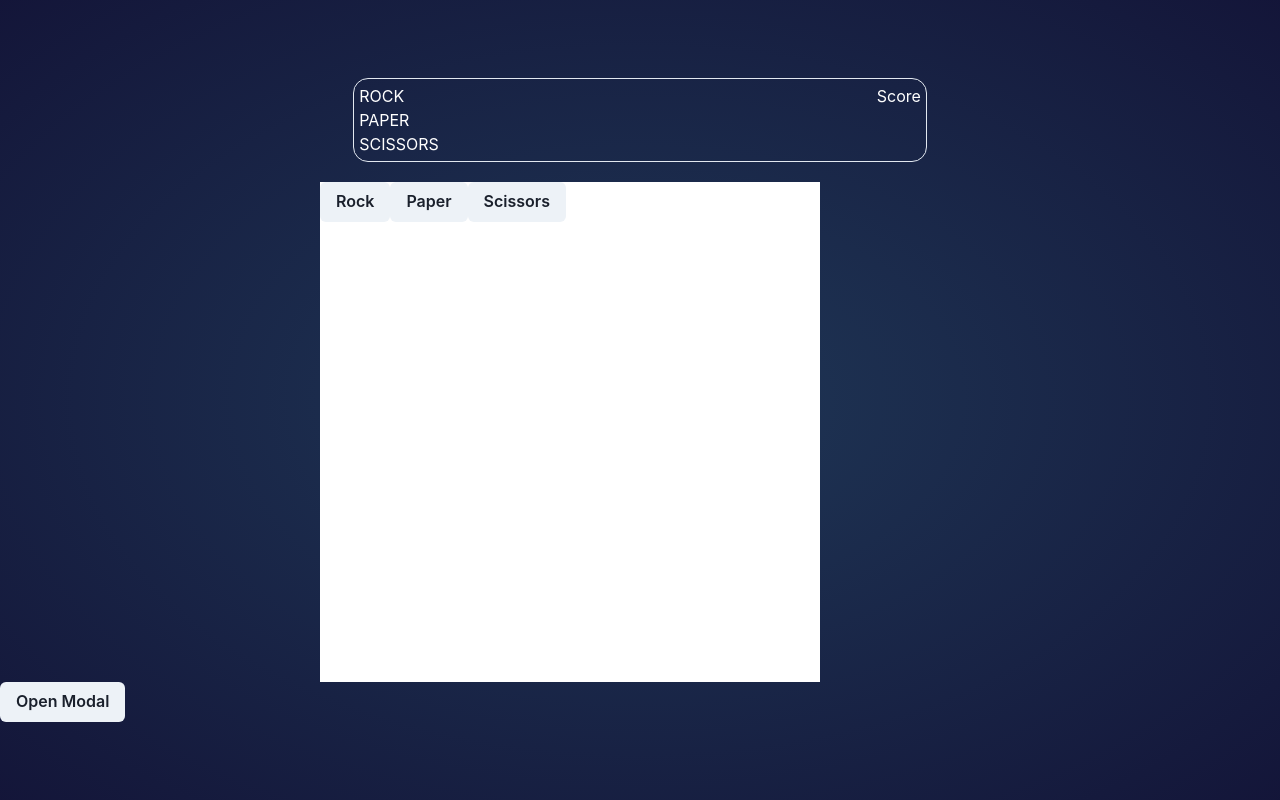
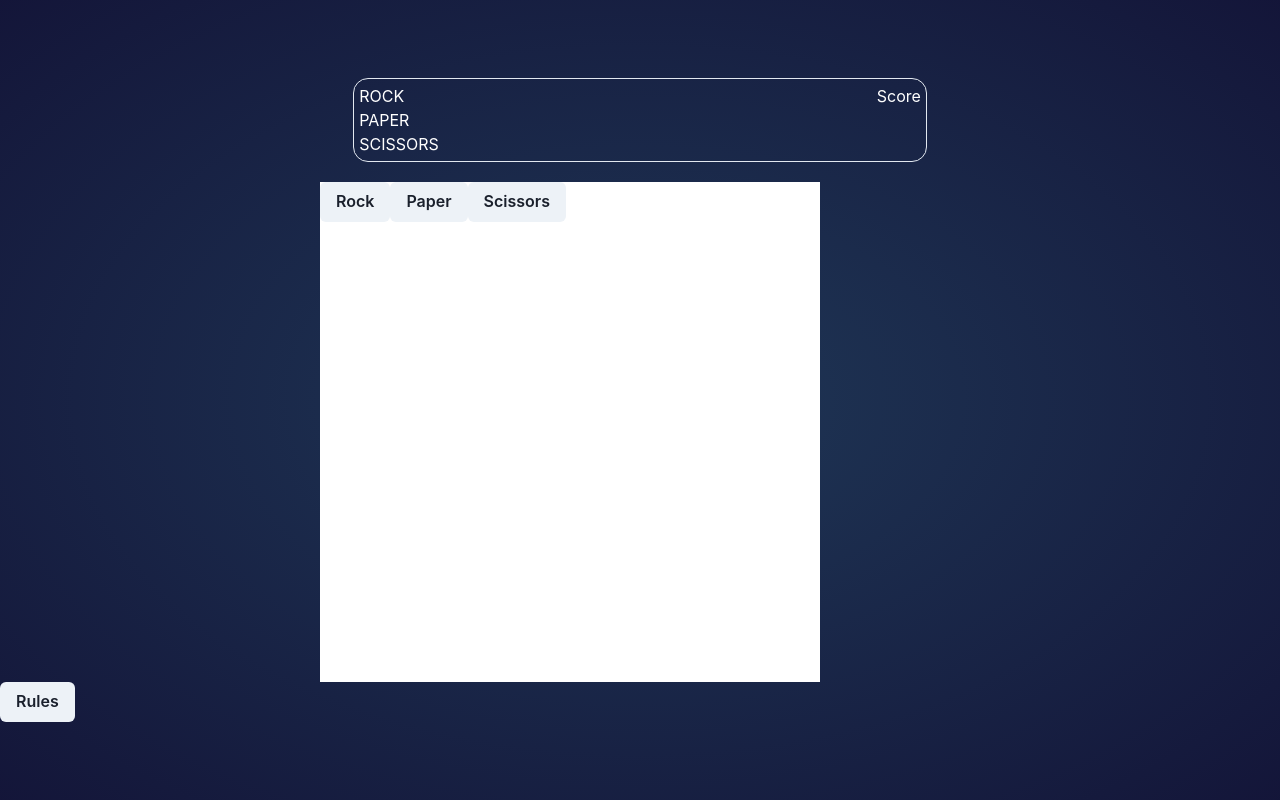
Before and after one commit to YagoLeite/jokenpo, a Next.js app: page / in a window 1280 px wide. Built offline with nearby package versions, Linux system fonts and the light colour scheme.

Commit message:
adding modal title

```diff
--- a/components/Rules.js
+++ b/components/Rules.js
@@ -16,12 +16,12 @@ const Rules = () => {
   const { isOpen, onOpen, onClose } = useDisclosure();
   return (
     <>
-      <Button onClick={onOpen}>Open Modal</Button>
+      <Button onClick={onOpen}>Rules</Button>
 
       <Modal isOpen={isOpen} onClose={onClose}>
         <ModalOverlay />
         <ModalContent>
-          <ModalHeader>Modal Title</ModalHeader>
+          <ModalHeader>Rules</ModalHeader>
           <ModalCloseButton />
           <ModalBody>
             <Image src={rulesImg} />
```
